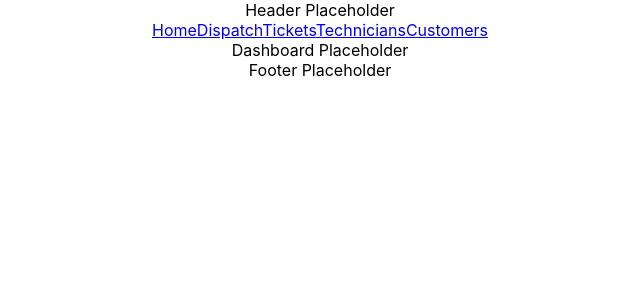
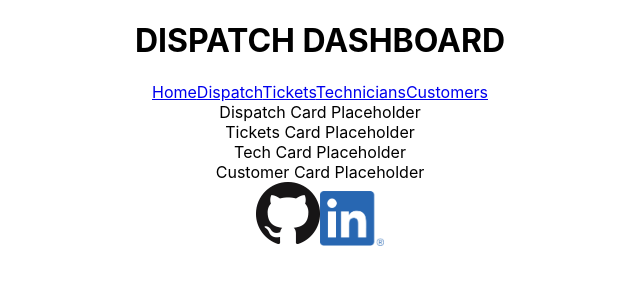
Before and after one commit to aaronslaughter/dispatch-dashboard, a React (Create React App) app in the folder client/: page / in a window 1280 px wide. Shown: the top 300 px of the page, without its empty margins (320-960 px from the left). Built offline with nearby package versions, Linux system fonts and the light colour scheme; no server answers.

Commit message:
set up the home page skeleton

```diff
--- a/client/src/components/Dashboard.jsx
+++ b/client/src/components/Dashboard.jsx
@@ -2,8 +2,11 @@ import React from 'react'
 
 export default function Dashboard() {
   return (
-    <div>
-      Dashboard Placeholder
-    </div>
+    <main>
+      <section>Dispatch Card Placeholder</section>
+      <section>Tickets Card Placeholder</section>
+      <section>Tech Card Placeholder</section>
+      <section>Customer Card Placeholder</section>
+    </main>
   )
 }
--- a/client/src/components/Footer.jsx
+++ b/client/src/components/Footer.jsx
@@ -1,9 +1,12 @@
 import React from 'react'
+import GitHubMark from '../assets/GitHub-Mark-64px.png'
+import LinkedInLogo from '../assets/LI-In-Bug.png'
 
 export default function Footer() {
   return (
-    <div>
-      Footer Placeholder
-    </div>
+    <footer>
+      <a href="https://github.com/aaronslaughter/dispatch-dashboard" target="_blank" rel="noopener noreferrer"><img src={GitHubMark}/></a>
+      <a href="https://www.linkedin.com/in/aaron-slaughter1/" target="_blank" rel="noopener noreferrer"><img src={LinkedInLogo} style={{width:64 + 'px'}}/></a>
+    </footer>
   )
 }
--- a/client/src/components/Header.jsx
+++ b/client/src/components/Header.jsx
@@ -2,8 +2,8 @@ import React from 'react'
 
 export default function Header() {
   return (
-    <div>
-      Header Placeholder
-    </div>
+    <header>
+      <h1>DISPATCH DASHBOARD</h1>
+    </header>
   )
 }
```
